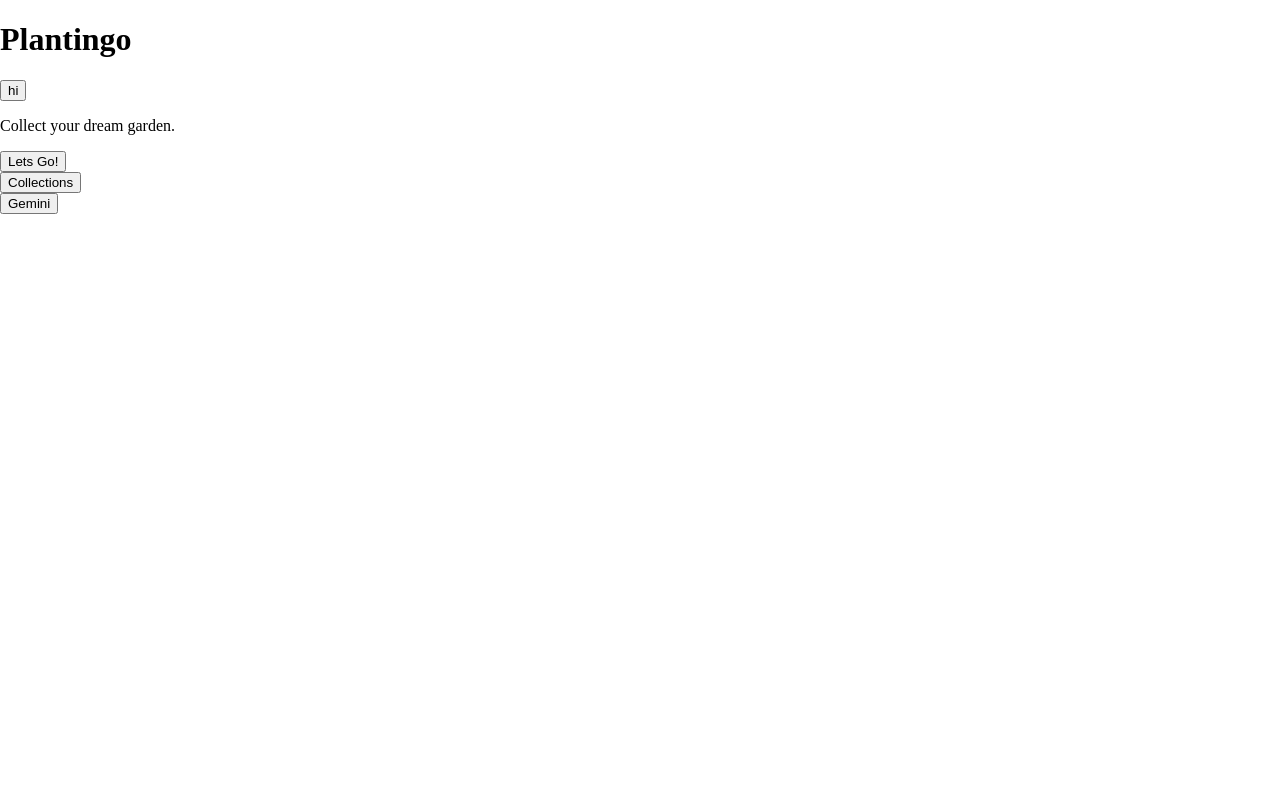
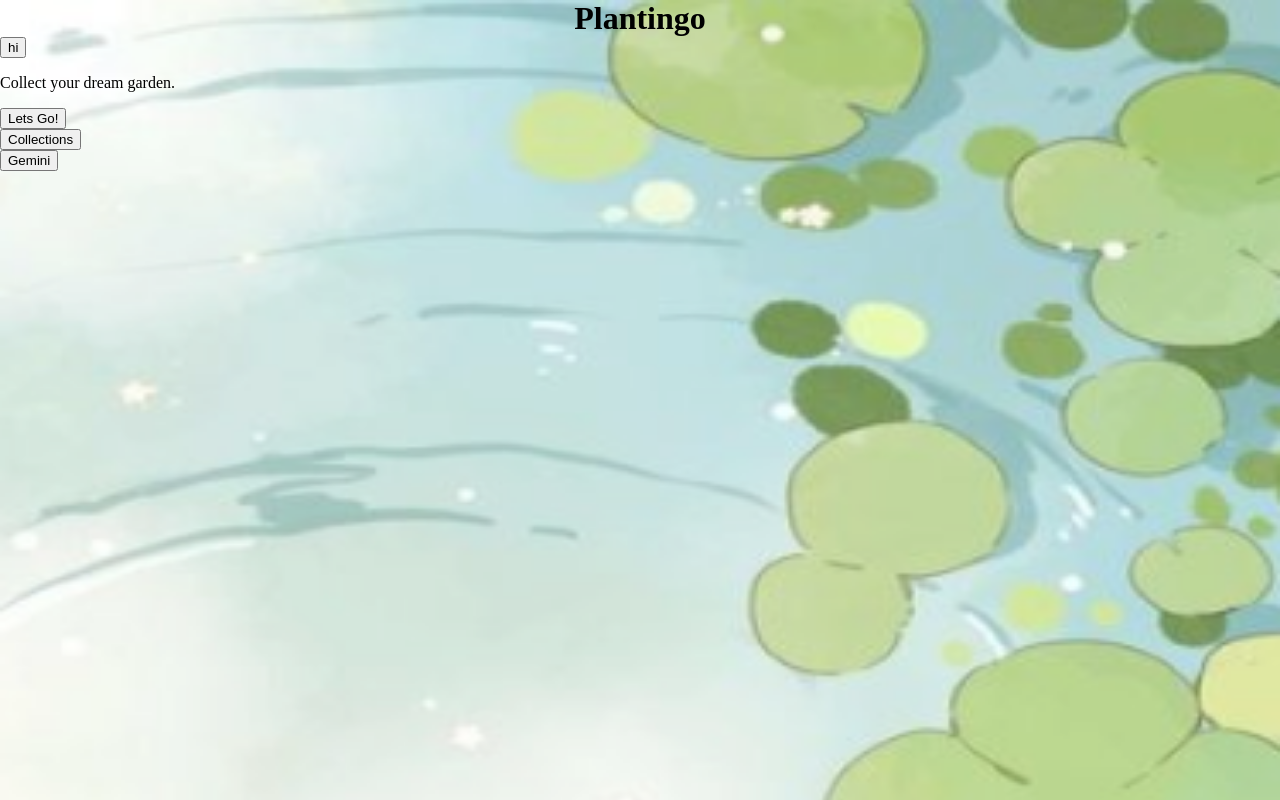
Before and after one commit to angelahao6/Plantingo, a React (Vite) app: page / in a window 1280 px wide. Built offline with nearby package versions, Linux system fonts and the light colour scheme.

Commit message:
dashboard + start on navbar

```diff
--- a/src/components/Overlay.jsx
+++ b/src/components/Overlay.jsx
@@ -1,14 +1,16 @@
-// import { useNavigate } from "react-router-dom";
+import { useNavigate } from "react-router-dom";
 import PropTypes from 'prop-types';
 
 const Overlay = ({description, retake}) => {
-  // const navigate = useNavigate();
+  const navigate = useNavigate();
 
   return (
     <div style={{ position: "absolute", top: 0, left: 0, width: "100%", height: "100%", display: "flex", alignItems: "center", justifyContent: "center", backgroundColor: "rgba(0, 0, 0, 0.5)" }}>
       <div style={{ width: 380, height: 600, borderRadius: 20, backgroundColor: "rgba(255, 255, 255, 0.7)", textAlign: "center" }}>
         <p style={{ fontSize: "24px" }}>{description}</p>
-        <button style={{ marginBottom: 20, color: "white", backgroundColor: "#707C4F", width: 270, padding: 12, borderRadius: 15, fontSize: 35, border: "none" }} onClick={retake}>chat</button>
+        <button style={{ marginBottom: 20, color: "white", backgroundColor: "#707C4F", width: 270, padding: 12, borderRadius: 15, fontSize: 35, border: "none" }} onClick={() => {
+          navigate("/gemini");
+        }}>chat</button>
         <button style={{ color: "rgba(0, 0, 0, 0.5)", width: 270, padding: 12, borderRadius: 15, fontSize: 35, border: "none" }} onClick={retake}>rescan</button>
       </div>
     </div>
--- a/src/pages/Gemini.jsx
+++ b/src/pages/Gemini.jsx
@@ -13,9 +13,9 @@ function Gemini() {
   const handleSubmit = async () => {
     try {
       setChatHistory(prev => [...prev, inputText]);
+      setInputText('')
       const response = await axios.post('http://127.0.0.1:5000/user_input', { message: inputText });
       setChatHistory(prev => [...prev, response.data.response]);
-      setInputText('')
     } catch (error) {
       console.error('Error:', error);
     }
--- a/src/pages/Home.jsx
+++ b/src/pages/Home.jsx
@@ -4,8 +4,8 @@ const Home = () => {
   const navigate = useNavigate();
 
   return (
-    <div>
-      <h1>Plantingo</h1>
+    <div style={{ height: "100vh", backgroundImage: "url('src/assets/background.png')", backgroundSize: "cover", backgroundColor: "rgba(255, 255, 255, 0.3)"  }}>
+      <h1 style={{margin: "0", textAlign: "center"}}>Plantingo</h1>
       <div className="card">
         <button>hi</button>
         <p>Collect your dream garden.</p>
```
Also changed, not shown: src/assets/background.png (added), src/components/Navbar.jsx (added).
